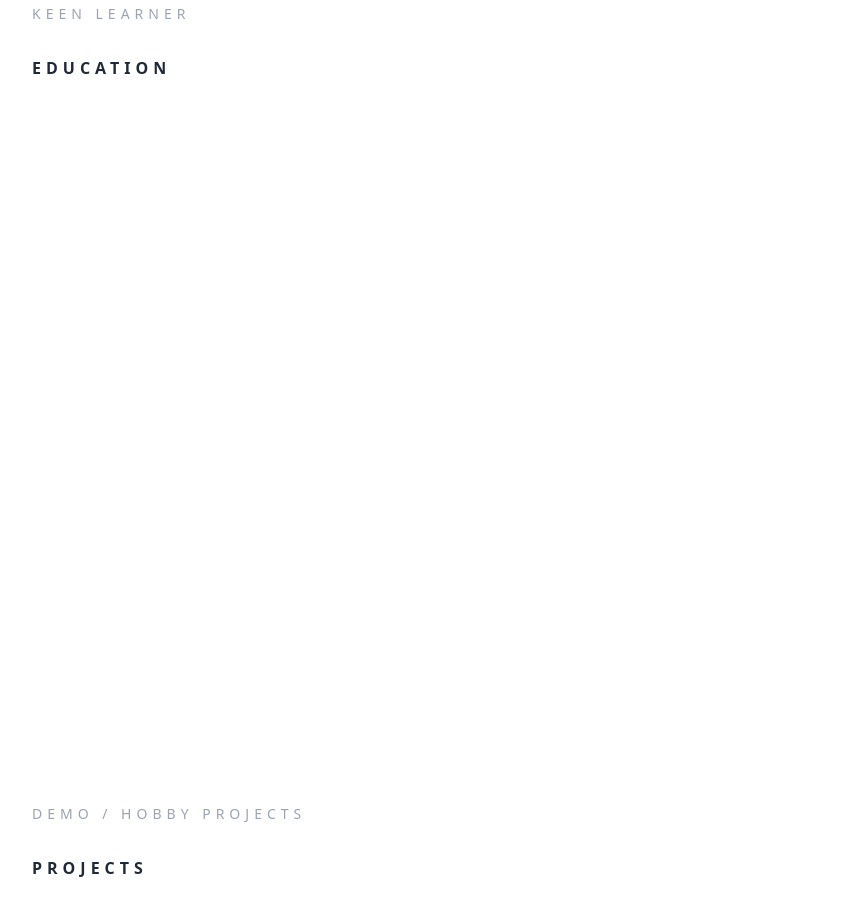
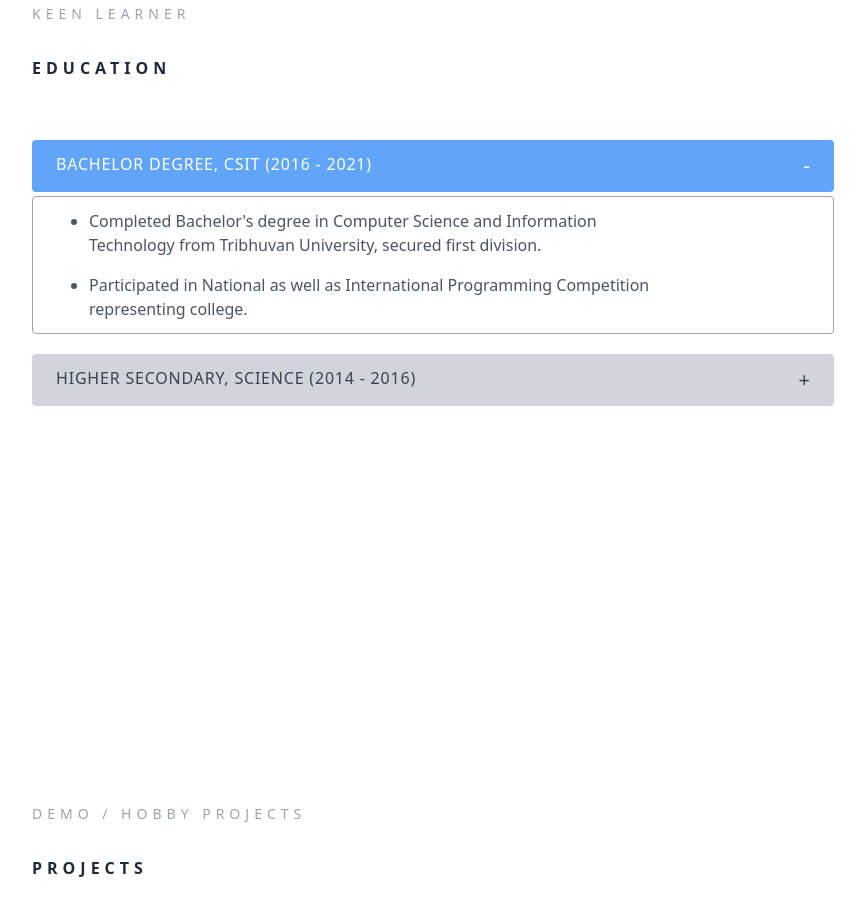
Before and after one commit to San0330/portfolio-v3, a Next.js app: page / in a window 1280 px wide. Shown: the part 2460-3376 px from the top of the page, without its empty margins (351-1216 px from the left). Built offline with nearby package versions, Linux system fonts and the light colour scheme.

Commit message:
education section with accordion updated

```diff
--- a/components/Sections/Education.tsx
+++ b/components/Sections/Education.tsx
@@ -1,13 +1,60 @@
+import { useState } from "react";
 import Section from "./Section";
+import Accordion from "./UIs/Accordion";
 import { Heading1, Heading2 } from "./UIs/Headings";
 
 const Education = () => {
+
+    const degrees = [
+        'Bachelor Degree, CSIT (2016 - 2021)',
+        'Higher Secondary, Science (2014 - 2016)'
+    ]
+
+    const [activeAccordion, setActiveAccordion] = useState(degrees[0])
+
     return (
         <Section name='education'>
             <Heading1 title="Keen Learner" />
             <Heading2 title='Education' />
+
+            <div className='flex flex-col mt-4 w-full'>
+                <Accordion
+                    name={degrees[0]}
+                    activeAccordion={activeAccordion}
+                    setActive={setActiveAccordion} >
+
+                    <ol className="list-disc max-w-prose ml-8 space-y-4">
+                        <li>
+                            Completed Bachelor's degree in Computer Science and Information Technology from Tribhuvan University, secured first division.
+                        </li>
+                        <li>
+                            Participated in National as well as International Programming Competition representing college.
+                        </li>
+                    </ol>
+
+                </Accordion>
+
+                <Accordion
+                    name={degrees[1]}
+                    activeAccordion={activeAccordion}
+                    setActive={setActiveAccordion} >
+
+                    <ol className="list-disc max-w-prose ml-8 space-y-4">
+                        <li>
+                            Completed college, +2 Science with major in Maths.
+                        </li>
+                        <li>
+                            Secured first division in HSEB Exam.
+                        </li>
+                    </ol>
+
+                </Accordion>
+
+            </div>
+
         </Section>
     )
 }
 
+
 export default Education;
--- /dev/null
+++ b/components/Sections/UIs/Accordion.tsx
@@ -0,0 +1,48 @@
+import { ReactNode, useState, useEffect } from "react"
+
+type AccordionPropType = {
+    name: string,
+    activeAccordion: string,
+    setActive: Function,
+    children: ReactNode
+}
+
+const Accordion = ({ name, activeAccordion, setActive, children }: AccordionPropType) => {
+
+    const isActive: boolean = (name == activeAccordion)
+
+    const [visible, setVisible] = useState(isActive)
+
+    useEffect(() => {
+        setVisible(isActive)
+    }, [isActive])
+
+    const handleClick = () => {
+        setVisible(prevState => !prevState)
+        setActive(name)
+    }
+
+    let headingstyle = visible ? 'bg-blue-400 text-white' : 'bg-gray-300 text-gray-700'
+
+    return (
+        <div className='mt-5'>
+            <div
+                className={`${headingstyle} rounded px-6 py-3 flex justify-between cursor-pointer`}
+                onClick={() => handleClick()}
+            >
+                <div className='uppercase tracking-wider'>
+                    {name}
+                </div>
+
+                <p className='text-xl'>
+                    {visible ? '-' : '+'}
+                </p>
+            </div>
+            <div className={`${visible ? '' : 'hidden'} w-full bg-white text-gray-600 px-6 py-3 border border-gray-400 rounded mt-1`}>
+                {children}
+            </div>
+        </div>
+    )
+}
+
+export default Accordion
```
